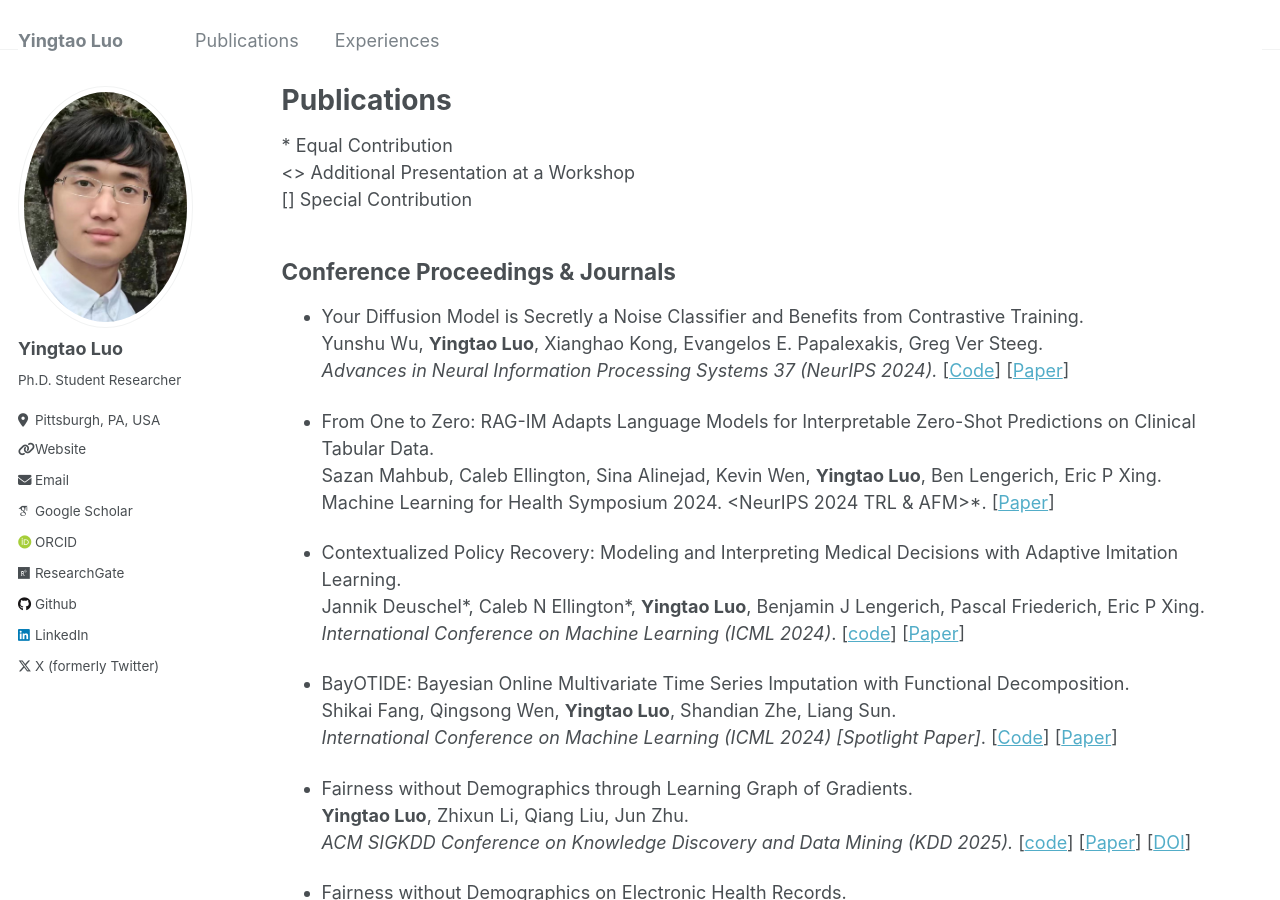
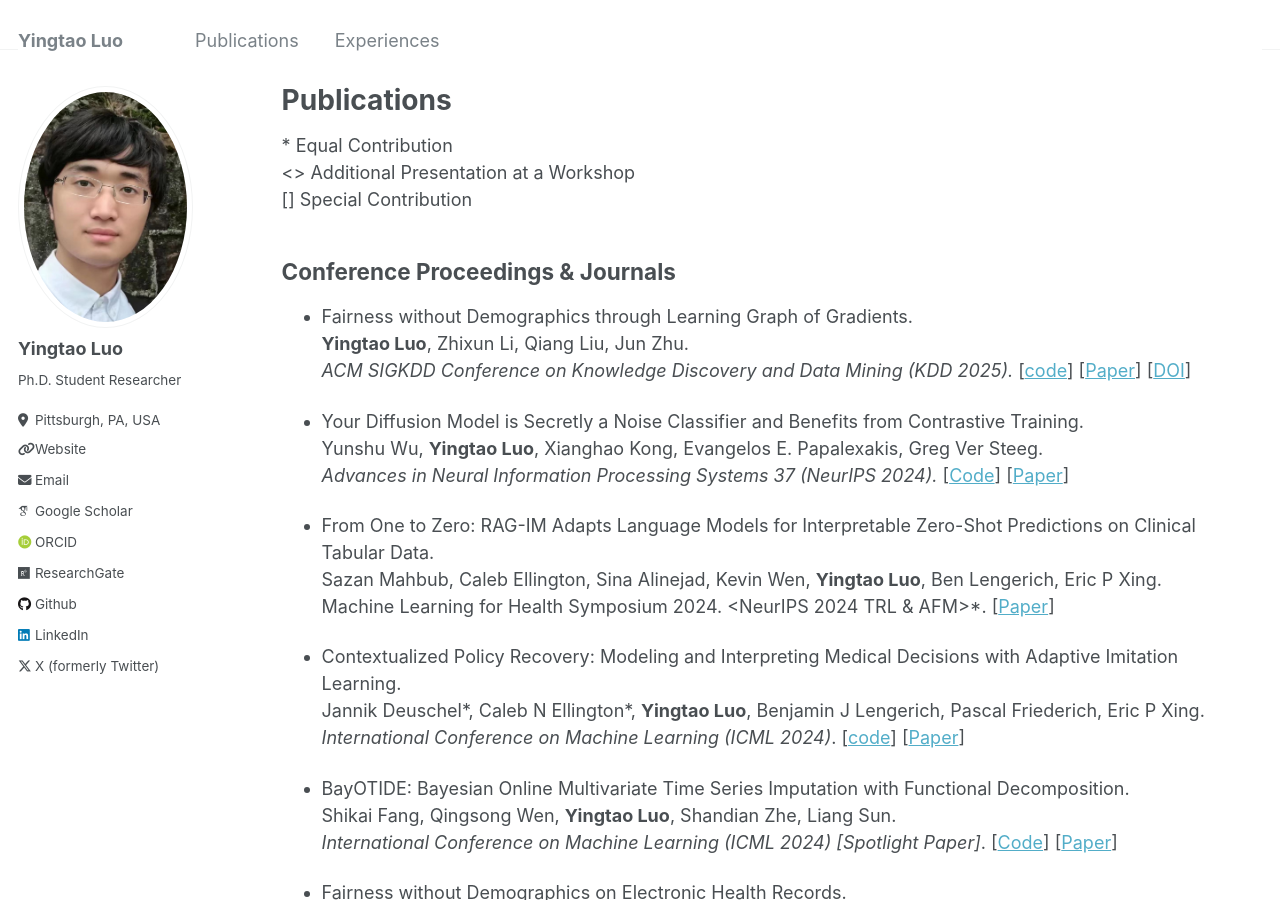
Before and after one commit to yingtaoluo/yingtaoluo.github.io, a Jekyll site: the page built from _pages/publications.md, in a window 1280 px wide and 900 px high. Built offline with Jekyll 4.4.1, drawn with Linux system fonts in a browser that asks for light colours; some web fonts are replaced; part of the change alters nothing that is shown.

```diff
--- a/_pages/publications.md
+++ b/_pages/publications.md
@@ -17,6 +17,10 @@ author_profile: true
 
 ## Conference Proceedings & Journals
 
+* Fairness without Demographics through Learning Graph of Gradients.
+__Yingtao Luo__, Zhixun Li, Qiang Liu, Jun Zhu.
+*ACM SIGKDD Conference on Knowledge Discovery and Data Mining (KDD 2025).*  [[code](https://github.com/yingtaoluo/Graph-of-Gradient/)] [[Paper](https://arxiv.org/pdf/2412.03706)] [[DOI](https://doi.org/10.1145/3690624.3709160)]
+
 * Your Diffusion Model is Secretly a Noise Classifier and Benefits from Contrastive Training.
 Yunshu Wu, __Yingtao Luo__, Xianghao Kong, Evangelos E. Papalexakis, Greg Ver Steeg.
 *Advances in Neural Information Processing Systems 37 (NeurIPS 2024).* [[Code](https://github.com/yunshuwu/ContrastiveDiffusionLoss)] [[Paper](https://openreview.net/forum?id=RE7wPI4vfT)]
@@ -32,10 +36,6 @@ Jannik Deuschel\*, Caleb N Ellington\*, __Yingtao Luo__, Benjamin J Lengerich, P
 * BayOTIDE: Bayesian Online Multivariate Time Series Imputation with Functional Decomposition.
 Shikai Fang, Qingsong Wen, __Yingtao Luo__, Shandian Zhe, Liang Sun.
 *International Conference on Machine Learning (ICML 2024) [Spotlight Paper]*. [[Code](https://github.com/xuangu-fang/BayOTIDE)] [[Paper](https://openreview.net/forum?id=aGBpiEcB8z)]
-
-* Fairness without Demographics through Learning Graph of Gradients.
-__Yingtao Luo__, Zhixun Li, Qiang Liu, Jun Zhu.
-*ACM SIGKDD Conference on Knowledge Discovery and Data Mining (KDD 2025).*  [[code](https://github.com/yingtaoluo/Graph-of-Gradient/)] [[Paper](https://arxiv.org/pdf/2412.03706)] [[DOI](https://doi.org/10.1145/3690624.3709160)]
 
 * Fairness without Demographics on Electronic Health Records.
 __Yingtao Luo__, Zhixun Li, Qiang Liu, Jun Zhu.
```
